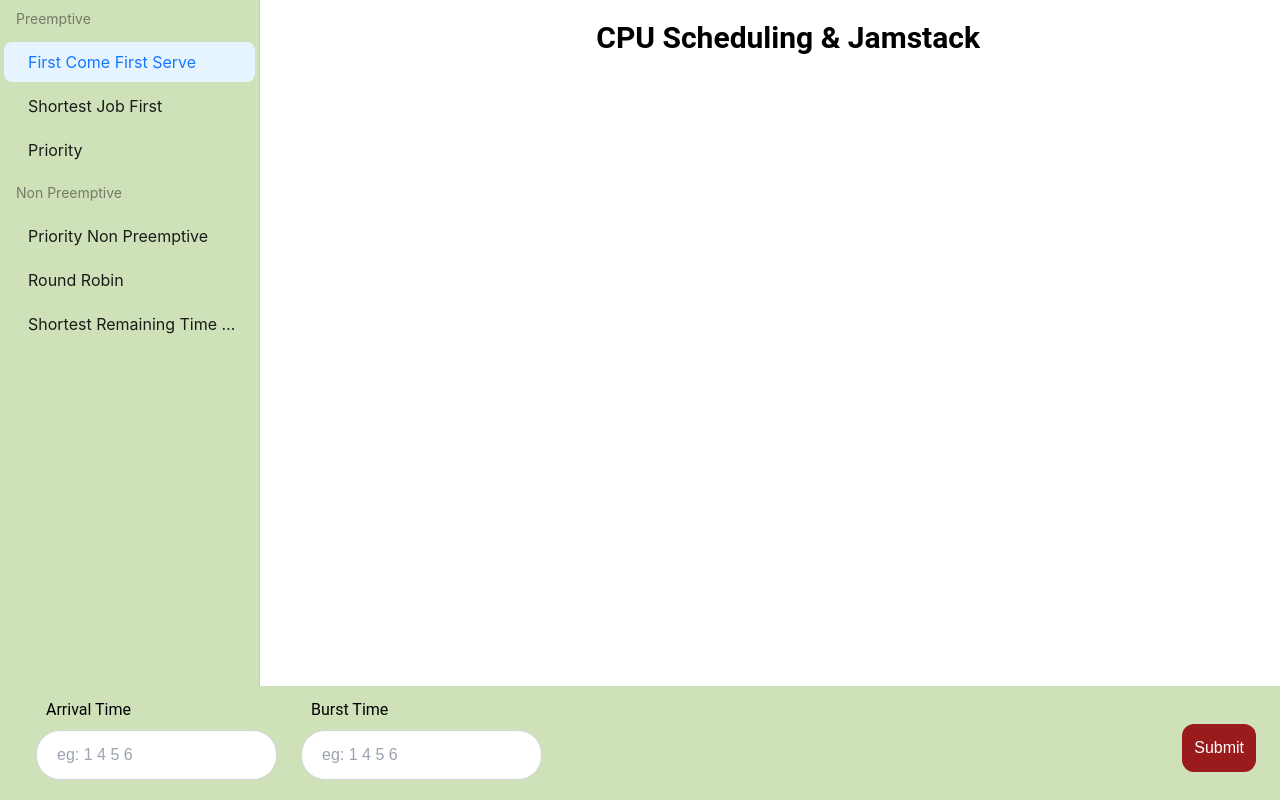
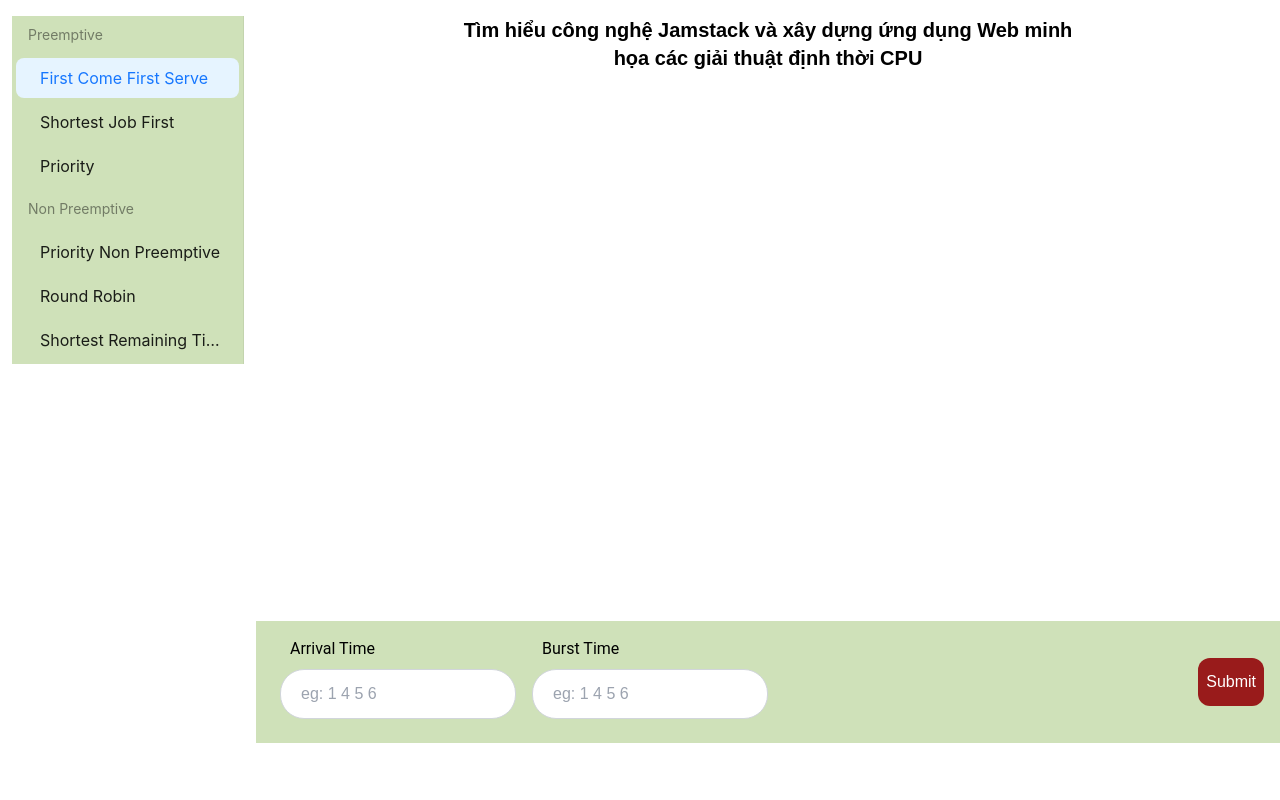
Before and after one commit to nguyenquocthai1463/DoAnChuyenNganh, a Next.js app: page / in a window 1280 px wide. Both pictures are taken after a click on the item "First Come First Serve". Built offline with nearby package versions, Linux system fonts and the light colour scheme.

Commit message:
xong reponsive cho  giao dien

```diff
--- a/src/app/page.tsx
+++ b/src/app/page.tsx
@@ -1,7 +1,6 @@
 "use client";
 import { useState } from "react";
-import type { MenuProps } from 'antd';
-import { Menu } from 'antd';
+import { Menu, type MenuProps } from 'antd';
 import {
   Table,
   TableHeader,
@@ -56,6 +55,7 @@
   const [priority, setPriority] = useState<string>("");
   const [timeQuantum, setTimeQuantum] = useState<string>("");
   const [result, setResult] = useState<JSX.Element | null>(null);
+
   //khởi tạo các biến state để lưu giá trị của các input và kết quả
   let count = 0;
   //khởi tạo biến count để lưu số lượng tiến trình
@@ -512,86 +512,90 @@
     switch (selectedKey) {
       //fcfs
       case 'fcfs':
-        return <div className="static flex ml-6 my-3">
-          <div className="mx-3">
+        return <div className="bg-02 p-4 grid grid-cols-1 gap-4 md:grid-cols-4">
+          <div className="mx-2 md:w-full">
             <h1 >Arrival Time</h1>
             <input
               type="text"
-              className="block p-3 pl-5 my-2 border border-gray-300 rounded-3xl"
+              className="p-3 pl-5  md:w-full my-2 border border-gray-300 rounded-3xl"
               placeholder="eg: 1 4 5 6"
               value={arrivalTime}
               onChange={(e) => setArrivalTime(e.target.value)}
             />
           </div>
-          <div className="mx-3">
+          <div className="mx-2 md:w-full">
             <h1>Burst Time</h1>
             <input
               type="text"
-              className="block p-3 pl-5 my-2 border border-gray-300 rounded-3xl"
+              className="p-3 pl-5 md:w-full my-2 border border-gray-300 rounded-3xl"
               placeholder="eg: 1 4 5 6"
               value={burstTime}
               onChange={(e) => setBurstTime(e.target.value)}
             />
           </div>
+          <div className="md:w-full"></div>
+          <div className="flex flex-wrap justify-end content-center">
             <button
               onClick={handleSubmit}
-            className="absolute bottom-2 right-3 mr-3 block my-5 p-3 bg-red-800 text-white rounded-xl">
+              className="block bg-red-800 text-white rounded-xl h-12 px-2">
               Submit
-          </button>
+            </button></div>
         </div>;
       //sjf
       case 'sjf':
-        return <div className="static flex ml-6 my-3">
-          <div className="mx-3">
-            <h1>Arrival Time</h1>
+        return <div className="bg-02 p-4 grid grid-cols-1 gap-4 md:grid-cols-4">
+          <div className="mx-2 md:w-full">
+            <h1 >Arrival Time</h1>
             <input
               type="text"
-              className="block p-3 pl-5 my-2 border border-gray-300 rounded-3xl"
+              className="p-3 pl-5  md:w-full my-2 border border-gray-300 rounded-3xl"
               placeholder="eg: 1 4 5 6"
               value={arrivalTime}
               onChange={(e) => setArrivalTime(e.target.value)}
             />
           </div>
-          <div className="mx-3">
+          <div className="mx-2 md:w-full">
             <h1>Burst Time</h1>
             <input
               type="text"
-              className="block p-3 pl-5 my-2 border border-gray-300 rounded-3xl"
+              className="p-3 pl-5 md:w-full my-2 border border-gray-300 rounded-3xl"
               placeholder="eg: 1 4 5 6"
               value={burstTime}
               onChange={(e) => setBurstTime(e.target.value)}
             />
           </div>
+          <div className=" md:w-full"></div>
+          <div className="flex flex-wrap justify-end content-center">
             <button
               onClick={handleSubmit}
-            className="absolute bottom-2 right-3 mr-3 block my-5 p-3 bg-red-800 text-white rounded-xl">
+              className="block bg-red-800 text-white rounded-xl h-12 px-2">
               Submit
-          </button>
+            </button></div>
         </div>;
       //priority
       case 'pp':
-        return <div className="static flex ml-6 my-3">
-          <div className="mx-3">
-            <h1>Arrival Time</h1>
+        return <div className="bg-02 p-4 grid grid-cols-1 gap-4 md:grid-cols-4">
+          <div className="mx-2 md:w-full">
+            <h1 >Arrival Time</h1>
             <input
               type="text"
-              className="block p-3 pl-5 my-2 border border-gray-300 rounded-3xl"
+              className="p-3 pl-5  md:w-full my-2 border border-gray-300 rounded-3xl"
               placeholder="eg: 1 4 5 6"
               value={arrivalTime}
               onChange={(e) => setArrivalTime(e.target.value)}
             />
           </div>
-          <div className="mx-3">
+          <div className="mx-2 md:w-full">
             <h1>Burst Time</h1>
             <input
               type="text"
-              className="block p-3 pl-5 my-2 border border-gray-300 rounded-3xl"
+              className="p-3 pl-5 md:w-full my-2 border border-gray-300 rounded-3xl"
               placeholder="eg: 1 4 5 6"
               value={burstTime}
               onChange={(e) => setBurstTime(e.target.value)}
             />
           </div>
-          <div className="mx-3">
+          <div className="mx-2 md:w-full">
             <h1>Priorities</h1>
             <input
               type="text"
@@ -601,75 +605,78 @@
               onChange={(e) => setPriority(e.target.value)}
             />
           </div>
+          <div className="flex flex-wrap justify-end content-center">
             <button
               onClick={handleSubmit}
-            className="absolute bottom-2 right-3 mr-3 block my-5 p-3 bg-red-800 text-white rounded-xl">
+              className="block bg-red-800 text-white rounded-xl h-12 px-2">
               Submit
             </button>
+          </div>
         </div>;
       //non-preemptive-priority
       case 'npp':
-        return <div className="flex static ml-6 my-3">
-          <div className="mx-3">
-            <h1>Arrival Time</h1>
+        return <div className="bg-02 p-4 grid grid-cols-1 gap-4 md:grid-cols-4">
+          <div className="mx-2 md:w-full">
+            <h1 >Arrival Time</h1>
             <input
               type="text"
-              className="block p-3 pl-5 my-2 border border-gray-300 rounded-3xl"
+              className="p-3 pl-5  md:w-full my-2 border border-gray-300 rounded-3xl"
               placeholder="eg: 1 4 5 6"
               value={arrivalTime}
               onChange={(e) => setArrivalTime(e.target.value)}
             />
           </div>
-          <div className="mx-3">
+          <div className="mx-2 md:w-full">
             <h1>Burst Time</h1>
             <input
               type="text"
-              className="block p-3 pl-5 my-2 border border-gray-300 rounded-3xl"
+              className="p-3 pl-5 md:w-full my-2 border border-gray-300 rounded-3xl"
               placeholder="eg: 1 4 5 6"
               value={burstTime}
               onChange={(e) => setBurstTime(e.target.value)}
             />
           </div>
-          <div className="mx-3">
+          <div className="mx-2 md:w-full">
             <h1>Priorities</h1>
             <input
               type="text"
               className="block p-3 pl-5 my-2 border border-gray-300 rounded-3xl"
               placeholder="Lower #= Higher"
-              value={burstTime}
-              onChange={(e) => setBurstTime(e.target.value)}
+              value={priority}
+              onChange={(e) => setPriority(e.target.value)}
             />
           </div>
+          <div className="flex flex-wrap justify-end content-center">
             <button
               onClick={handleSubmit}
-            className="absolute bottom-2 right-3 mr-3 block my-5 p-3 bg-red-800 text-white rounded-xl">
+              className="block bg-red-800 text-white rounded-xl h-12 px-2">
               Submit
-          </button>
+            </button></div>
         </div>;
       //round-robin
       case 'rr':
-        return <div className="static flex ml-6 my-3">
-          <div className="mx-3">
-            <h1>Arrival Time</h1>
+        return <div className="bg-02 p-4 grid grid-cols-1 gap-4 md:grid-cols-4">
+          <div className="mx-2 md:w-full">
+            <h1 >Arrival Time</h1>
             <input
               type="text"
-              className="block p-3 pl-5 my-2 border border-gray-300 rounded-3xl"
+              className="p-3 pl-5  md:w-full my-2 border border-gray-300 rounded-3xl"
               placeholder="eg: 1 4 5 6"
               value={arrivalTime}
               onChange={(e) => setArrivalTime(e.target.value)}
             />
           </div>
-          <div className="mx-3">
+          <div className="mx-2 md:w-full">
             <h1>Burst Time</h1>
             <input
               type="text"
-              className="block p-3 pl-5 my-2 border border-gray-300 rounded-3xl"
+              className="p-3 pl-5 md:w-full my-2 border border-gray-300 rounded-3xl"
               placeholder="eg: 1 4 5 6"
               value={burstTime}
               onChange={(e) => setBurstTime(e.target.value)}
             />
           </div>
-          <div className="mx-3">
+          <div className="mx-2 md:w-full">
             <h1>Time Quantum</h1>
             <input
               type="text"
@@ -679,40 +686,43 @@
               onChange={(e) => setTimeQuantum(e.target.value)}
             />
           </div>
+          <div className="flex flex-wrap justify-end content-center">
             <button
               onClick={handleSubmit}
-            className="absolute bottom-2 right-3 mr-3 block my-5 p-3 bg-red-800 text-white rounded-xl">
+              className="block bg-red-800 text-white rounded-xl h-12 px-2">
               Submit
-          </button>
+            </button></div>
         </div>;
       //srtf
       case 'srtf':
-        return <div className="flex static ml-6 my-3">
-          <div className="mx-3">
-            <h1>Arrival Time</h1>
+        return <div className="bg-02 p-4 grid grid-cols-1 gap-4 md:grid-cols-4">
+          <div className="mx-2 md:w-full">
+            <h1 >Arrival Time</h1>
             <input
               type="text"
-              className="block p-3 pl-5 my-2 border border-gray-300 rounded-3xl"
+              className="p-3 pl-5 md:w-full my-2 border border-gray-300 rounded-3xl"
               placeholder="eg: 1 4 5 6"
               value={arrivalTime}
               onChange={(e) => setArrivalTime(e.target.value)}
             />
           </div>
-          <div className="mx-3">
+          <div className="mx-2 md:w-full">
             <h1>Burst Time</h1>
             <input
               type="text"
-              className="block p-3 pl-5 my-2 border border-gray-300 rounded-3xl"
+              className="p-3 pl-5 md:w-full my-2 border border-gray-300 rounded-3xl"
               placeholder="eg: 1 4 5 6"
               value={burstTime}
               onChange={(e) => setBurstTime(e.target.value)}
             />
           </div>
+          <div className=" md:w-full"></div>
+          <div className="flex flex-wrap justify-end content-center">
             <button
               onClick={handleSubmit}
-            className="absolute bottom-2 right-3 mr-3 block my-5 p-3 bg-red-800 text-white rounded-xl">
+              className="block bg-red-800 text-white rounded-xl h-12 px-2">
               Submit
-          </button>
+            </button></div>
         </div>;
       default:
         return null;
@@ -720,47 +730,38 @@
   };
 
   return (
-    <div style={{ position: 'relative', height: '100vh' }}>
+    <><button data-drawer-target="default-sidebar" data-drawer-toggle="default-sidebar" aria-controls="default-sidebar" type="button" className="inline-flex items-center p-2 mt-2 ms-3 text-sm text-gray-500 rounded-lg sm:hidden hover:bg-gray-100 focus:outline-none focus:ring-2 focus:ring-gray-200 dark:text-gray-400 dark:hover:bg-gray-700 dark:focus:ring-gray-600">
+      <span className="sr-only">Open sidebar</span>
+      <svg className="w-6 h-6" aria-hidden="true" fill="currentColor" viewBox="0 0 20 20" xmlns="http://www.w3.org/2000/svg">
+        <path clip-rule="evenodd" fill-rule="evenodd" d="M2 4.75A.75.75 0 012.75 4h14.5a.75.75 0 010 1.5H2.75A.75.75 0 012 4.75zm0 10.5a.75.75 0 01.75-.75h7.5a.75.75 0 010 1.5h-7.5a.75.75 0 01-.75-.75zM2 10a.75.75 0 01.75-.75h14.5a.75.75 0 010 1.5H2.75A.75.75 0 012 10z"></path>
+      </svg>
+    </button>
+      <aside id="default-sidebar" className="fixed top-0 left-0 z-40 w-64 h-screen transition-transform -translate-x-full sm:translate-x-0" aria-label="Sidebar">
+        <div className="h-full px-3 py-4 overflow-y-auto bg-2 dark:bg-02">
+          <div className=" text-while">
             <Menu
               onClick={onClick}
-        style={{
-          width: 260,
-          height: '100vh',
-          overflowY: 'auto',
-          overflowX: 'hidden',
-          backgroundColor: '#cfe1b9',
-        }}
+              className="bg-02"
               mode="inline"
-        items={items}
-      />
-      <div style={{
-        position: 'absolute',
-        top: 0,
-        right: 300,
-      }}>
-        <h1 className="text-3xl font-bold mt-5">CPU Scheduling & Jamstack</h1>
+              items={items} />
           </div>
-      <div style={{
-        position: 'absolute',
-        top: 80,
-        right: 0,
-        width: 1012,
-        height: 413,
-      }}>
-        <div className="ml-5">{result}</div>
         </div>
-
-      <div
-        className="flex"
-        style={{
-          position: 'absolute',
-          bottom: 0,
-          right: 0,
-          width: '100%',
-          backgroundColor: '#cfe1b9',
-        }}>
+      </aside>
+      <div className="h-screen sm:ml-64">
+        <div className="h-4/6 md:flex-col">
+          <div className="p-4 flex-none max-w-md mx-auto text-center md:max-w-2xl">
+            <p className="text-xl font-bold">Tìm hiểu công nghệ Jamstack và xây dựng ứng dụng Web minh họa các giải thuật định thời CPU</p>
+          </div>
+          <div className="p-4 md:min-h-full">
+            {result}
+          </div>
+          <div className="h-1/6">
             {renderForm()}
           </div>
         </div>
+
+      </div>
+
+    </>
   );
 }
```
Lines whose indentation alone changed are shown as unchanged.
